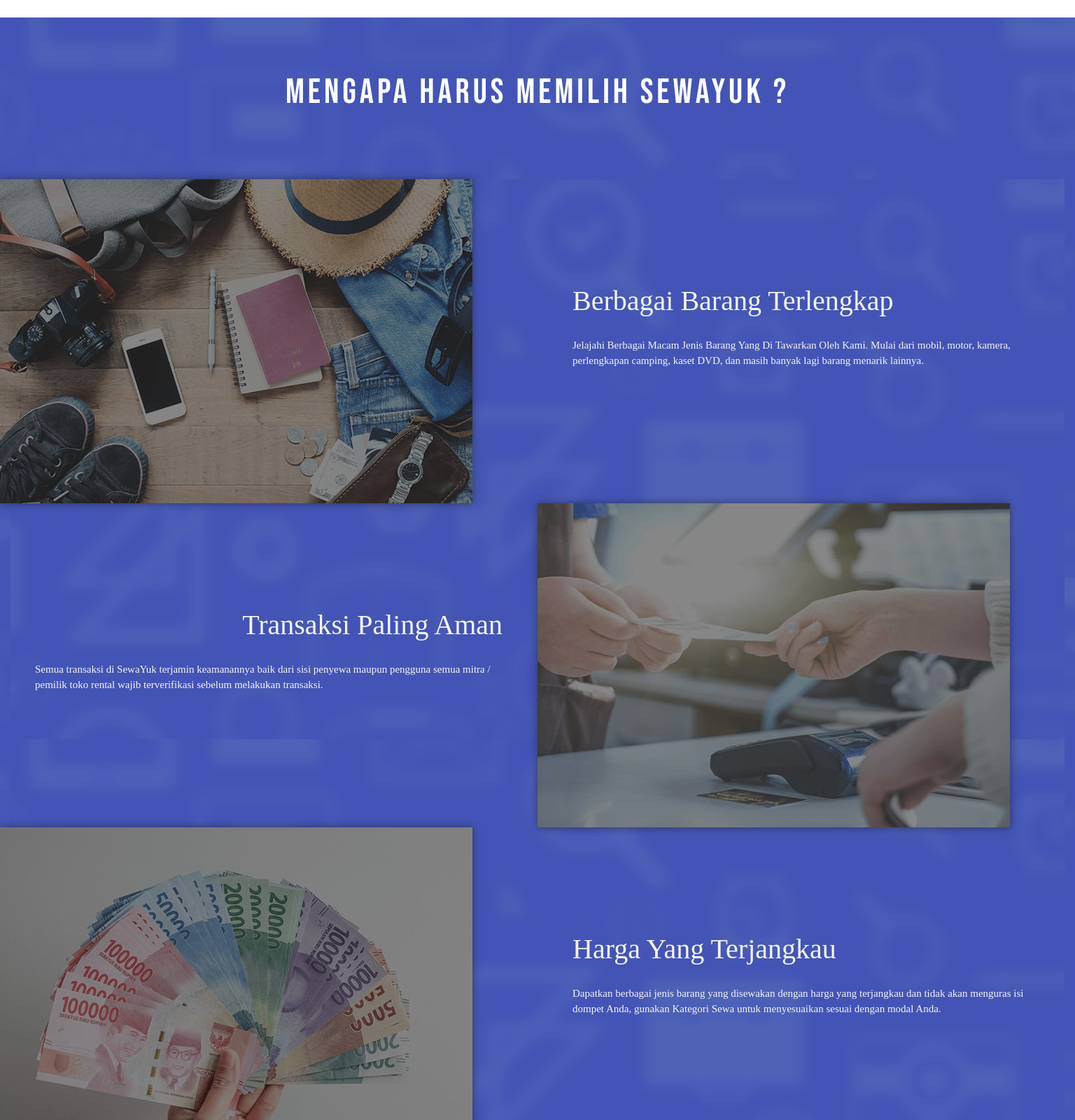
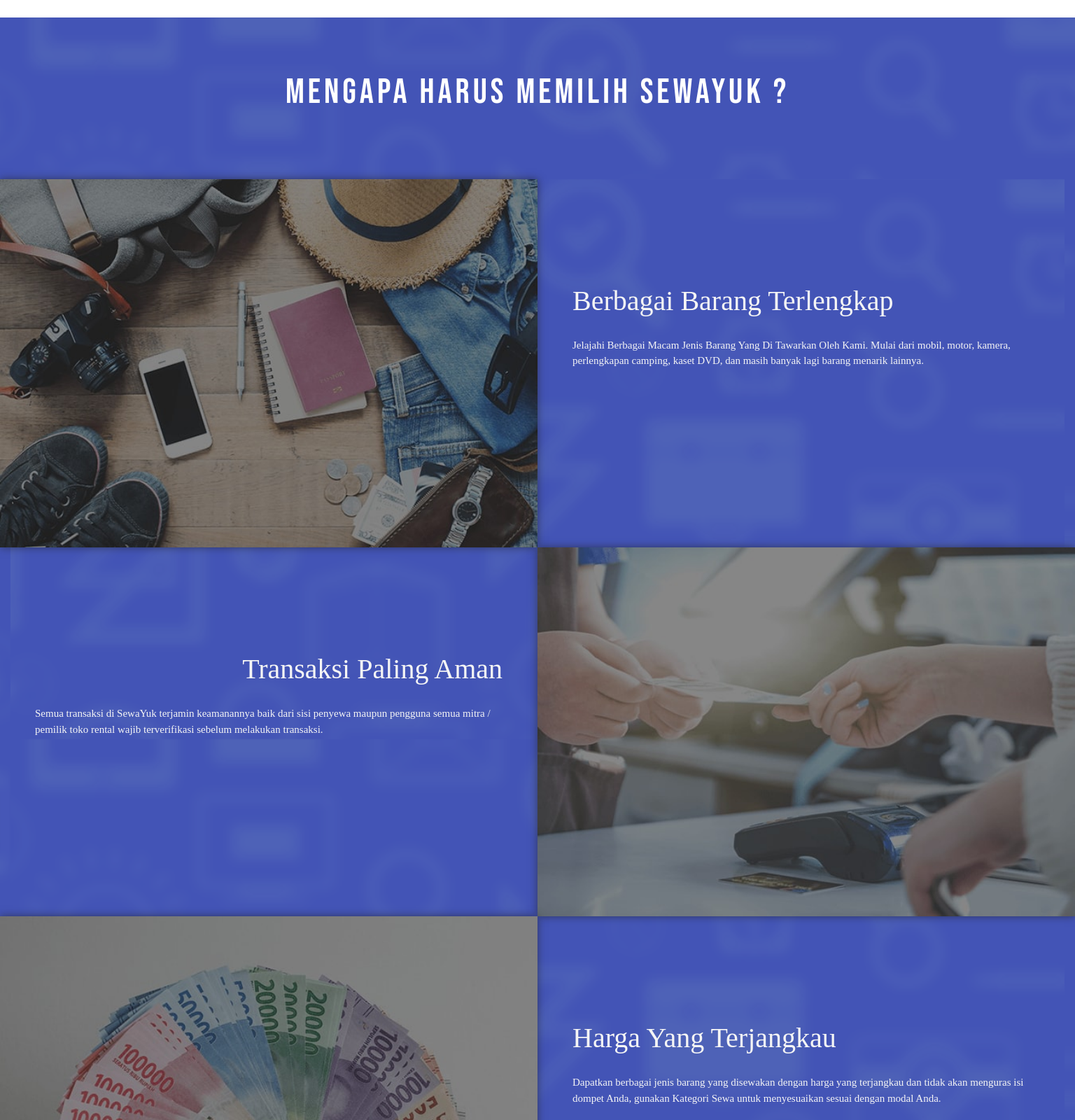
Before and after one commit to mrrezkii/CodeIgneter-SewaYuk, a CodeIgniter app: the page made by application/views/v_home.php in a window 1536 px wide. Shown: the part 2364-3964 px from the top of the page at 70% size. Run offline with CodeIgniter, Linux system fonts and the light colour scheme; data that the repository does not hold is empty; some web fonts are replaced.

Commit message:
fix ukuran mengapa

```diff
--- a/assets/global/css/custom/mediaquery_home.css
+++ b/assets/global/css/custom/mediaquery_home.css
@@ -229,6 +229,12 @@
     }
 }
 
+@media screen and (min-width: 1350px){
+	.mengapa-bg-parallax img{
+		width: 100%;
+	}
+}
+
 @media screen and (min-width: 1385px){
 	.kategori-1{
 		width: 100%;
```
